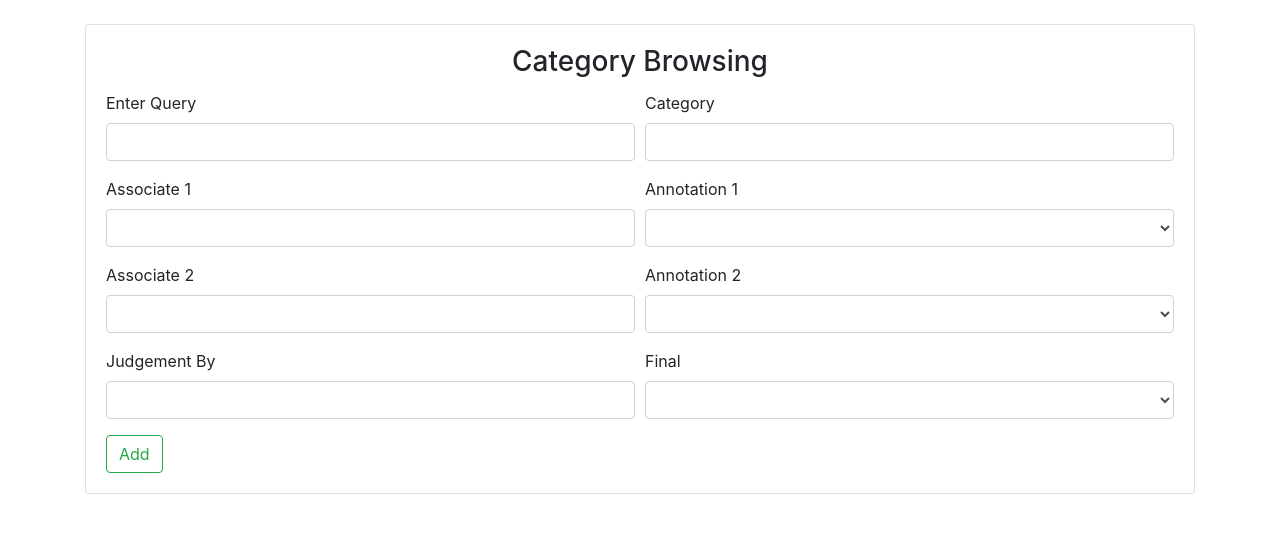
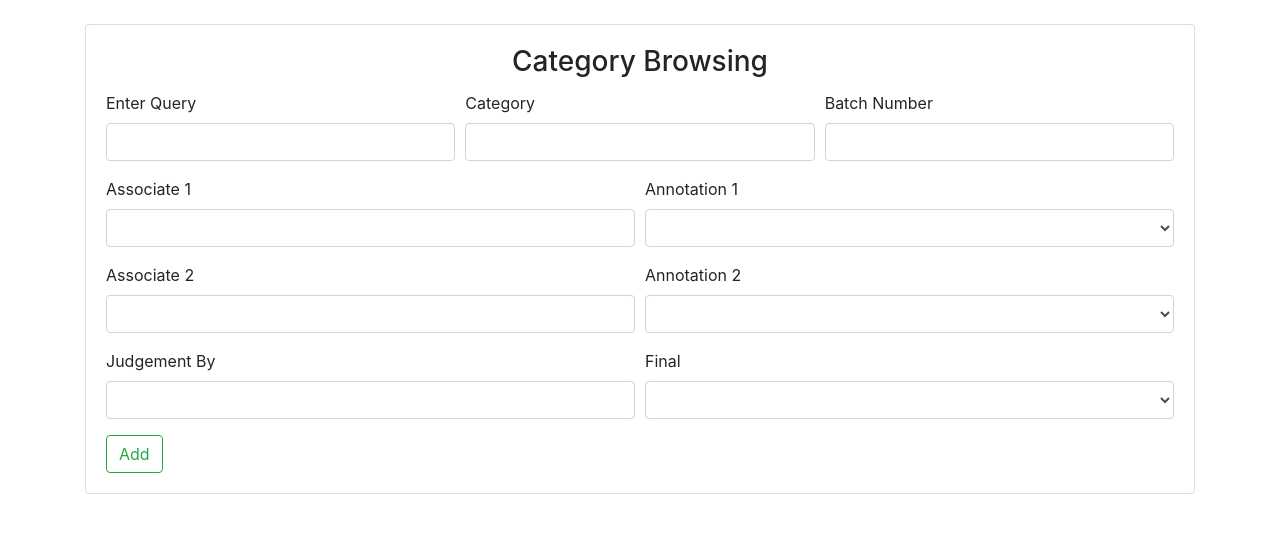
Before and after one commit to SagarBhatnagar/CategoryBrowsing, a Flask app: page / in a window 1280 px wide. Shown: the part 56-589 px from the top of the page. Run offline with Flask 2, Linux system fonts and the light colour scheme; some libraries are stand-ins or nearby versions.

Commit message:
batch number added

```diff
--- a/app.py
+++ b/app.py
@@ -17,6 +17,7 @@ db = SQLAlchemy(app)
 class ItemTable(Table):
     Query = Col('Query')
     category = Col('Category')
+    batch = Col('Batch')
     first = Col('Associate 1')
     second = Col('Associate 2')
     anno_first = Col('Annotation 1')
@@ -29,6 +30,7 @@ class Item(db.Model):
     id=db.Column(db.Integer, primary_key = True)
     Query=db.Column(db.String(100))
     category=db.Column(db.String(100))
+    batch=db.Column(db.String(100))
     first=db.Column(db.String(100))
     second=db.Column(db.String(100))
     anno_first=db.Column(db.String(100))
@@ -36,9 +38,10 @@ class Item(db.Model):
     dispute=db.Column(db.String(10))
     name=db.Column(db.String(100))
     final=db.Column(db.String(100))
-    def __init__(self, Query, category, first, second, anno_first, anno_second, dispute, name, final):
+    def __init__(self, Query, category, batch, first, second, anno_first, anno_second, dispute, name, final):
         self.Query = Query
         self.category = category
+        self.batch = batch
         self.first = first
         self.second = second
         self.anno_first = anno_first
@@ -52,6 +55,7 @@ def home():
     if request.method == "POST":
         Query = request.form.get('Query')
         category = request.form.get('category')
+        batch = request.form.get('batch')
         first = request.form.get('first')
         second = request.form.get('second')
         anno_first = request.form.get('anno_first')
@@ -70,7 +74,7 @@ def home():
             if anno_first and anno_second:
                 if anno_first == anno_second:
                     dispute = "NO"
-            item = Item(Query, category, first, second, anno_first, anno_second, dispute, name, final)
+            item = Item(Query, category, batch, first, second, anno_first, anno_second, dispute, name, final)
             db.session.add(item)
             db.session.commit()
             flash('Added')
@@ -112,6 +116,7 @@ def search():
         Query = request.form.get('Query')
         category = request.form.get('category')
         dispute = request.form.get('dispute')
+        batch = request.form.get('batch')
         query = Item.query
         if Query:
             query = query.filter(Item.Query == Query)
@@ -119,6 +124,8 @@ def search():
             query = query.filter(Item.category == category)
         if dispute:
             query = query.filter(Item.dispute == dispute)
+        if batch:
+            query = query.filter(Item.batch == batch)
         result = query.all()
         table = ItemTable(result)
         return render_template('search_results.html', table=table)
--- a/templates/home.html
+++ b/templates/home.html
@@ -5,23 +5,32 @@
           <h3 class="card-title" style="text-align: center;">Category Browsing</h3>
         <form method = "POST" class = "needs-validation" novalidate>
           <div class="form-row">
-          <div class="form-group col-md-6">
+          <div class="form-group col-md-4">
               <label for="Query">Enter Query</label>
               <input
                 type="text"
                 class="form-control"
                 name="Query"
                 id="Query"
-              />
+              required/>
             </div>
-            <div class="form-group col-md-6">
+            <div class="form-group col-md-4">
               <label for="query">Category</label>
               <input
                 type="text"
                 class="form-control"
                 name="category"
                 id="category"
-              />
+              required/>
+            </div>
+            <div class="form-group col-md-4">
+              <label for="batch">Batch Number</label>
+              <input
+                type="number"
+                class="form-control"
+                name="batch"
+                id="batch"
+              required/>
             </div>
           </div>
           <div class="form-row">
```
Also changed, not shown: templates/search.html (+12 -1 lines), db.sqlite.
